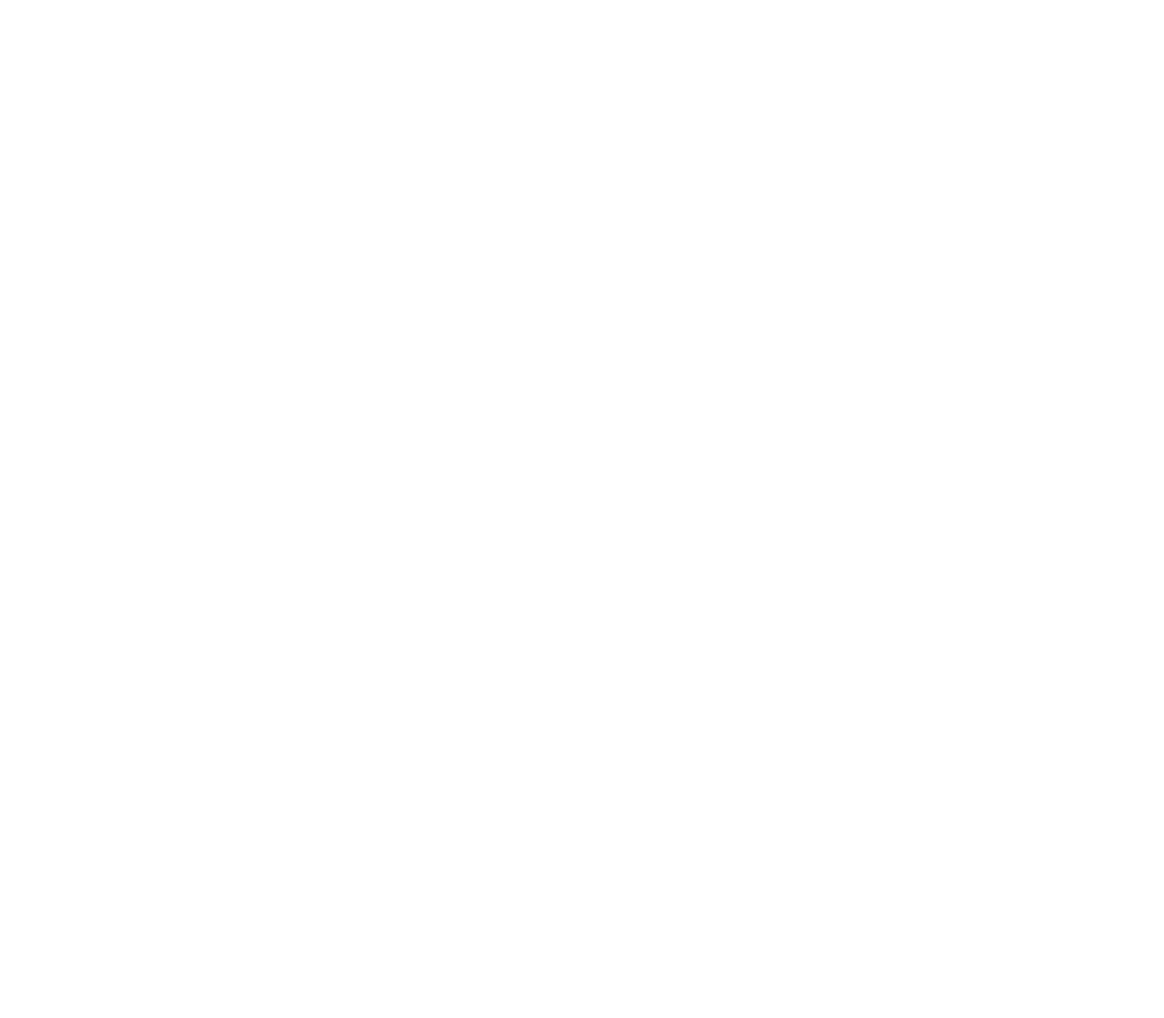
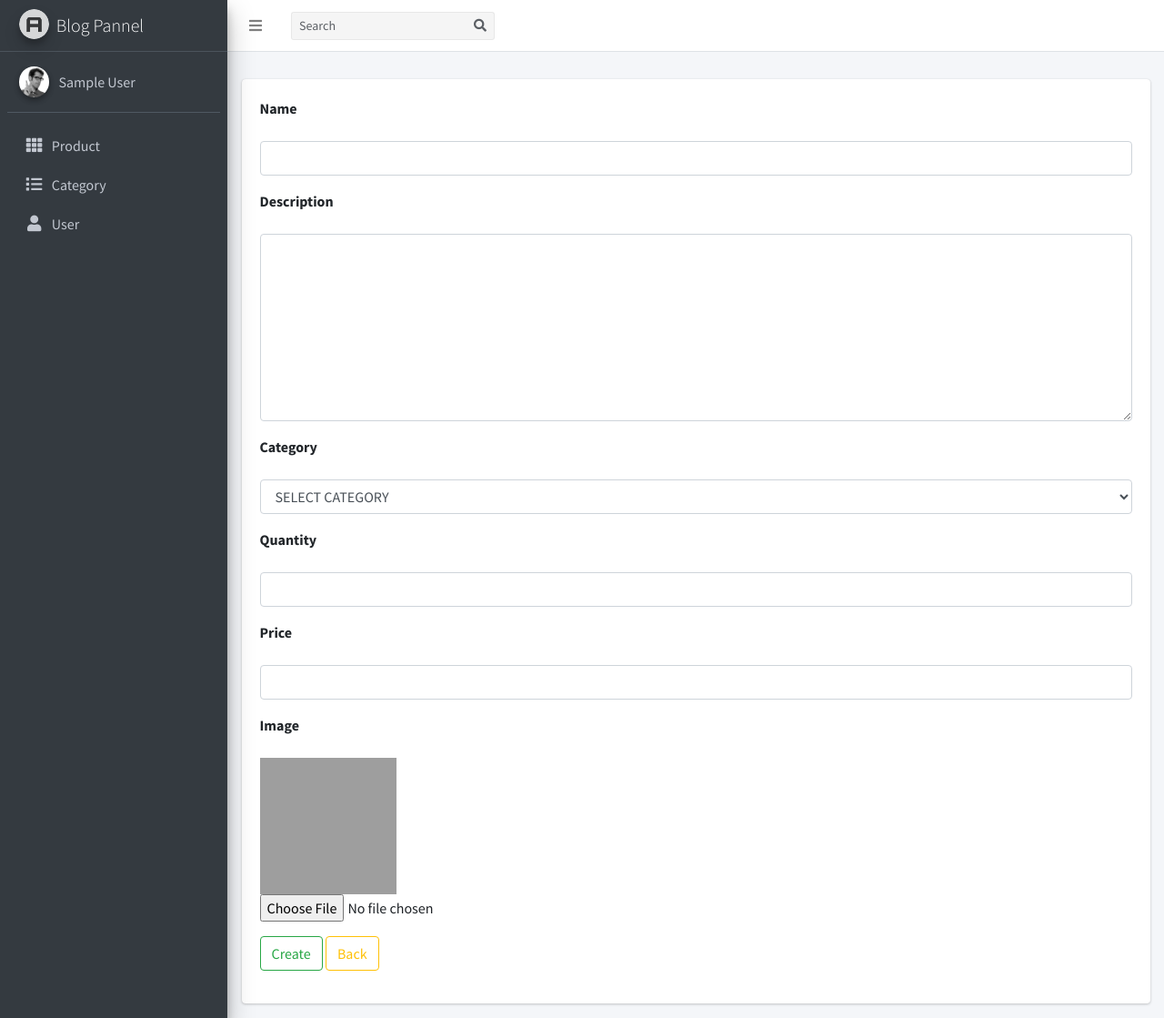
Before and after one commit to naing-lin-oo/php_apshopping, a PHP site: page /admin/product_edit.php?id=1 in a window 1280 px wide. Before the commit the page is empty. Shown: the whole page at 91% size. Before the commit the page ends 800 px from the top, so only its background shows below. Run offline with PHP 8.4, Linux system fonts and the light colour scheme; the visitor is signed in with stand-in values (Sample User, id 1); data that the repository does not hold is empty; some libraries are stand-ins or nearby versions; grey boxes are pictures that could not be loaded.

Commit message:
product-edit

```diff
--- a/admin/product_add.php
+++ b/admin/product_add.php
@@ -116,7 +116,7 @@ if ($_POST) {
 
                 <div class="form-group">
                   <input type="submit" class="btn btn-outline-success" name="" value="Create">
-                  <a type="button" class="btn btn-outline-warning" href="category.php">Back</a>
+                  <a type="button" class="btn btn-outline-warning" href="index.php">Back</a>
                 </div>
 
               </form>
--- a/admin/product_edit.php
+++ b/admin/product_edit.php
@@ -0,0 +1,158 @@
+<?php
+
+session_start();
+
+require '../config/config.php';
+require '../config/common.php';
+
+if (empty($_SESSION['user_id']) && empty($_SESSION['logged_in'])) {
+  header('Location: login.php');
+}
+
+if ($_POST) {
+    if(empty($_POST['name']) || empty($_POST['description']) || empty($_POST['category'])
+    || empty($_POST['quantity']) || empty($_POST['price']) || empty($_FILES['image'])) {
+      if(empty($_POST['name'])) {
+        $nameError = 'Category name cannot be null';
+      }
+      if(empty($_POST['description'])) {
+        $descriptionError = 'Description cannot be null';
+      }
+      if(empty($_POST['category'])) {
+        $catError = 'Category cannot be null';
+      }
+      if(empty($_POST['quantity'])) {
+        $qtyError = 'Quantity cannot be null';
+      } elseif(is_numeric($_POST['quantity']) != 1) {
+        $qtyError = "Quantity should be integer value";
+        }
+      if(empty($_POST['price'])) {
+        $priceError = 'Price cannot be null';
+      }elseif(is_numeric($_POST['price']) != 1) {
+        $priceError = "Price should be integer value";
+        }
+      if(empty($_FILES['image'])) {
+        $imageError = 'Image cannot be null';
+      }
+    }  else {//Validation Success
+        if($_FILES['image']['name'] != null) {
+            $file = 'images/'.($_FILES['image']['name']);
+        $imageType = pathinfo($file, PATHINFO_EXTENSION);
+
+        if($imageType != 'jpg' && $imageType != 'jpeg' && $imageType != 'png') {
+            echo "<script>alert('Image should be jpg, jpeg, png');</script>";
+        } else {//image validation success
+            $name = $_POST['name'];
+            $desc = $_POST['description'];
+            $category = $_POST['category'];
+            $price = $_POST['price'];
+            $qty = $_POST['quantity'];
+            $image = $_FILES['image']['name'];
+            move_uploaded_file($_FILES['image']['tmp_name'], $file);
+
+            $stmt = $pdo->prepare("UPDATE products SET name=:name, description=:description, category_id=:category, price=:price, quantity=:quantity, image=:image WHERE id=".$_GET['id']);
+            $result = $stmt->execute(
+                array(':name'=>$name, ':description'=>$desc, ':category'=>$category, ':price'=>$price, ':quantity'=>$qty, ':image'=>$image)
+            );
+
+            if($result) {
+                echo "<script>alert('Product is Updated');window.location.href='index.php';</script>";
+            }
+        }
+        } else {//image validation success
+            $name = $_POST['name'];
+            $desc = $_POST['description'];
+            $category = $_POST['category'];
+            $price = $_POST['price'];
+            $qty = $_POST['quantity'];
+
+            $stmt = $pdo->prepare("UPDATE products SET name=:name, description=:description, category_id=:category, price=:price, quantity=:quantity WHERE id=".$_GET['id']);
+            $result = $stmt->execute(
+                array(':name'=>$name, ':description'=>$desc, ':category'=>$category, ':price'=>$price, ':quantity'=>$qty)
+            );
+
+            if($result) {
+                echo "<script>alert('Product is Updated');window.location.href='index.php';</script>";
+            }
+        }
+
+    }
+}
+
+$stmt = $pdo->prepare("SELECT * FROM products WHERE id=".$_GET['id']);
+$stmt->execute();
+$result = $stmt->fetchAll();
+
+?>
+<?php include('header.php'); ?>
+  <!-- Main content -->
+  <div class="content">
+    <div class="container-fluid">
+      <div class="row">
+        <div class="col-md-12">
+          <div class="card">
+            <div class="card-body">
+              <form class="" action="" method="post" enctype="multipart/form-data">
+              <input name="_token" type="hidden" value="<?php echo $_SESSION['_token']; ?>">
+              <input name="id" type="hidden" value="<?php echo $result['id']; ?>">
+                <div class="form-group">
+                  <label for="">Name</label><p style="color: red;"><?php echo empty($nameError)? '': '*'.$nameError ; ?></p>
+                  <input type="text" class="form-control" name="name" value="<?php echo escape($result[0]['name']) ?>">
+                </div>
+
+                <div class="form-group">
+                    <label for="">Description</label><p style="color: red;"><?php echo empty($descriptionError)? '': '*'.$descriptionError ; ?></p>
+                    <textarea class="form-control" name="description" rows="8" cols="30"><?php echo escape($result[0]['description']) ?></textarea>
+                </div>
+
+                <div class="form-group">
+<?php
+    $pdostmt = $pdo -> prepare("SELECT * FROM categories");
+    $pdostmt-> execute();
+    $catResult = $pdostmt->fetchAll();
+?>
+                    <label for="">Category</label><p style="color: red;"><?php echo empty($catError)? '': '*'.$catError ; ?></p>
+                    <select class="form-control" name="category" id="">
+                        <option value="">SELECT CATEGORY</option>
+<?php foreach($catResult as $value) { ?>
+<?php if ($value['id'] == $result[0]['category_id']): ?>
+                        <option value="<?php echo $value['id'] ?>" selected><?php echo $value['name'] ?></option>
+<?php else : ?>
+                        <option value="<?php echo $value['id'] ?>"><?php echo $value['name'] ?></option>
+<?php endif ?>
+<?php } ?>
+                </select>
+                </div>
+
+                <div class="form-group">
+                  <label for="">Quantity</label><p style="color: red;"><?php echo empty($qtyError)? '': '*'.$qtyError ; ?></p>
+                  <input type="number" class="form-control" name="quantity" value="<?php echo escape($result[0]['quantity']) ?>">
+                </div>
+
+                <div class="form-group">
+                  <label for="">Price</label><p style="color: red;"><?php echo empty($priceError)? '': '*'.$priceError ; ?></p>
+                  <input type="number" class="form-control" name="price" value="<?php echo escape($result[0]['price']) ?>">
+                </div>
+
+                <div class="form-group">
+                  <label for="">Image</label><p style="color: red;"><?php echo empty($imageError)? '': '*'.$imageError ; ?></p>
+                  <img src="images/<?php echo escape($result[0]['image']) ?>" alt="" width="150" height="150"><br>
+                  <input type="file" name="image" value="">
+                </div>
+
+                <div class="form-group">
+                  <input type="submit" class="btn btn-outline-success" name="" value="Create">
+                  <a type="button" class="btn btn-outline-warning" href="index.php">Back</a>
+                </div>
+
+              </form>
+            </div>
+          </div>
+          <!-- /.card -->
+        </div>
+        <!-- /.col-md -->
+      </div>
+      <!-- /.row -->
+    </div><!-- /.container-fluid -->
+  </div>
+  <!-- /.content -->
```
Also changed, not shown: admin/images/axion-olympus-shoe-tealblk-11-1.jpg (added), admin/images/t-shirt-rock-homme.jpg (added).
